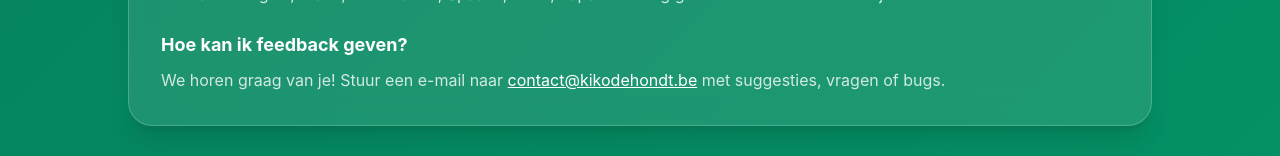
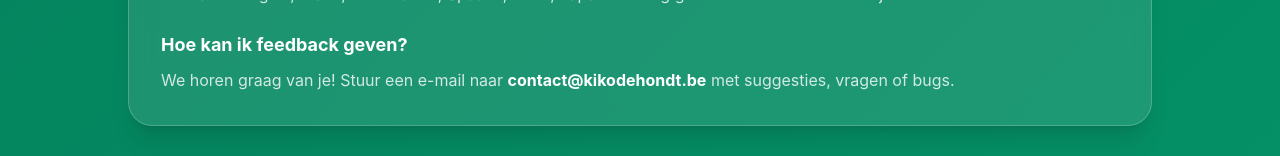
Before and after one commit to kikodehondt/quick-o, a React (Vite) app: page / in a window 1280 px wide. Shown: the part 2436-2592 px from the top of the page. Built offline with nearby package versions, Linux system fonts and the light colour scheme; no server answers; the database is empty.

Commit message:
AboutPage: make contact email bold and no-underline

```diff
--- a/src/components/AboutPage.tsx
+++ b/src/components/AboutPage.tsx
@@ -210,7 +210,7 @@ export default function AboutPage() {
             <div>
               <h3 className="font-bold text-white mb-2 text-lg">Hoe kan ik feedback geven?</h3>
               <p className="text-white/80 leading-relaxed">
-                We horen graag van je! Stuur een e-mail naar <a href="mailto:contact@kikodehondt.be" className="text-white hover:text-white/90 underline hover:no-underline transition-all">contact@kikodehondt.be</a> met suggesties, vragen of bugs.
+                We horen graag van je! Stuur een e-mail naar <a href="mailto:contact@kikodehondt.be" className="text-white font-bold hover:text-white/90 no-underline transition-all">contact@kikodehondt.be</a> met suggesties, vragen of bugs.
               </p>
             </div>
           </div>
```
